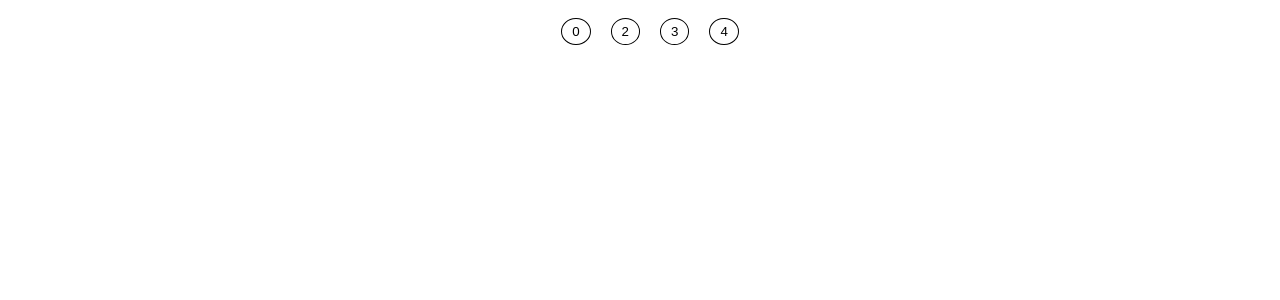
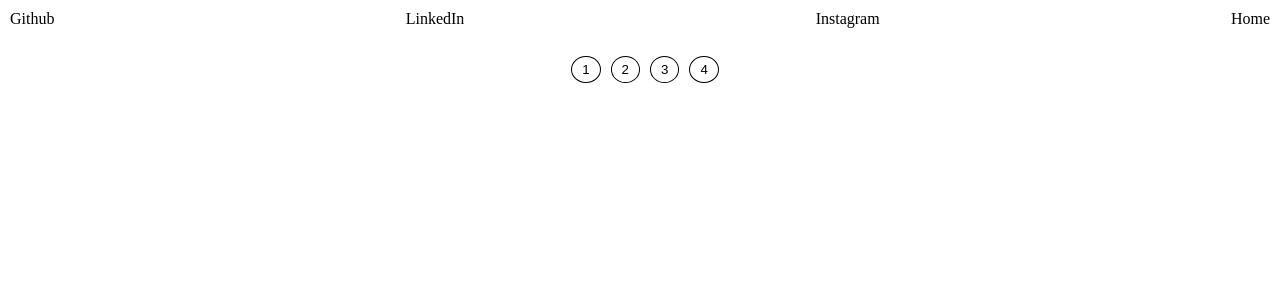
Before and after one commit to QuaidCodes/quaidtahir_net, a React (Create React App) app: page / in a window 1280 px wide. Shown: the top 300 px of the page. Built offline with nearby package versions, Linux system fonts and the light colour scheme.

Commit message:
Updates to the navigation bar

```diff
--- a/src/components/LandingPageDirectory/FeaturesSlideShowDirectory/FeaturesSlideShow.css
+++ b/src/components/LandingPageDirectory/FeaturesSlideShowDirectory/FeaturesSlideShow.css
@@ -8,5 +8,10 @@
     border: 1px solid black;
     border-radius: 60%;
     padding: 5px 10px;
-    margin-left: 20px;
+    margin-left: 10px;
 }
+
+.slide-show-buttons button:hover {
+    background-color: black;
+    color: white;
+}
--- a/src/components/LandingPageDirectory/FeaturesSlideShowDirectory/FeaturesSlideShow.jsx
+++ b/src/components/LandingPageDirectory/FeaturesSlideShowDirectory/FeaturesSlideShow.jsx
@@ -1,22 +1,12 @@
 import "./FeaturesSlideShow.css";
+import SlideShow from "./SlideShow";
+import SlideShowButtons from "./SlideShowButtons";
 
 function FeaturesSlideShow() {
     return <>
         <div className="features">
-            <div className="images-container">
-                {/* Create a component that will take the data from a js file with objects inside and will
-                    use destructive assignment. Use  */}
-                <img src="" alt="" />
-                <img src="" alt="" />
-                <img src="" alt="" />
-                <img src="" alt="" />
-            </div>
-            <div className="slide-show-buttons">
-                <button>0</button>
-                <button>2</button>
-                <button>3</button>
-                <button>4</button>
-            </div>
+            <SlideShow />
+            <SlideShowButtons />
         </div>
     </>
 }
--- /dev/null
+++ b/src/components/LandingPageDirectory/FeaturesSlideShowDirectory/SlideShow.jsx
@@ -0,0 +1,13 @@
+
+function SlideShow() {
+    return <div className="images-container">
+        {/* Create a component that will take the data from a js file with objects inside and will
+        use destructive assignment. Use  */}
+        <img src="" alt="" />
+        <img src="" alt="" />
+        <img src="" alt="" />
+        <img src="" alt="" />
+    </div>
+}
+
+export default SlideShow;
--- /dev/null
+++ b/src/components/LandingPageDirectory/FeaturesSlideShowDirectory/SlideShowButtons.jsx
@@ -0,0 +1,11 @@
+
+function SlideShowButtons() {
+    return <div className="slide-show-buttons">
+        <button>1</button>
+        <button>2</button>
+        <button>3</button>
+        <button>4</button>
+    </div>
+}
+
+export default SlideShowButtons;
--- a/src/components/LandingPageDirectory/LandingPage.jsx
+++ b/src/components/LandingPageDirectory/LandingPage.jsx
@@ -3,8 +3,9 @@ import NavBar from "../NavigationBar/NavBar";
 
 function LandingPage() {
     return <>
+        <NavBar />
         <FeaturesSlideShow />
     </>
 }
 
-export default LandingPage
+export default LandingPage;
--- a/src/components/NavigationBar/NavBar.css
+++ b/src/components/NavigationBar/NavBar.css
@@ -3,4 +3,21 @@
     display: flex;
     justify-content: space-between;
     align-items: center;
+    margin: 5px;
 }
+
+.navBar li {
+    padding: 5px;
+}
+
+.navBar li:hover {
+    background-color: black;
+}
+
+.navBar li:hover a {
+    color: white;
+}
+
+.navBar a {
+    color: black;
+}
--- a/src/components/NavigationBar/NavBar.jsx
+++ b/src/components/NavigationBar/NavBar.jsx
@@ -2,7 +2,7 @@ import "./NavBar.css";
 
 function NavBar() {
     return <nav>
-        <ul>
+        <ul className="navBar">
             <li><a href="">Github</a></li>
             <li><a href="">LinkedIn</a></li>
             <li><a href="">Instagram</a></li>
```
Also changed, not shown: 1 other file (tests, documents, lock files or other folders).
